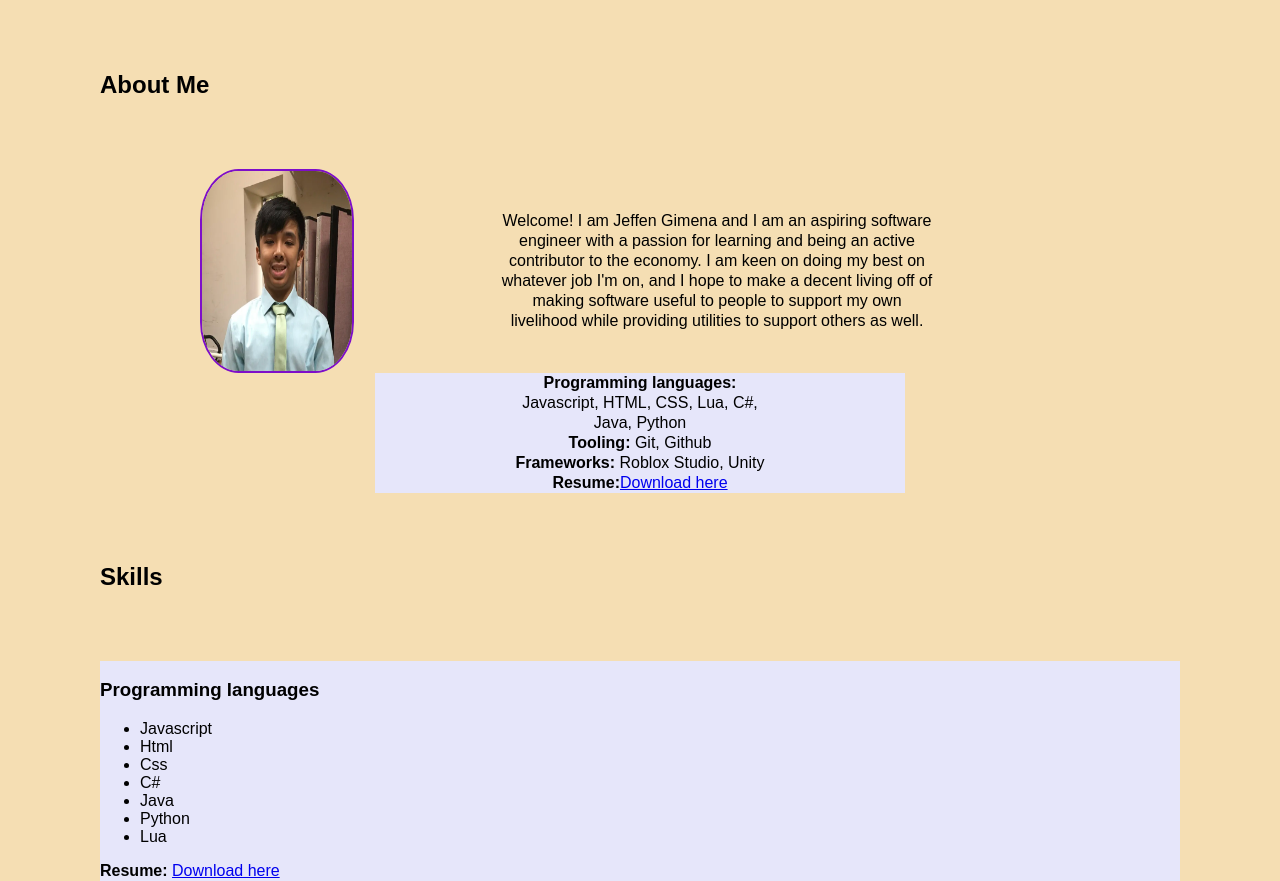
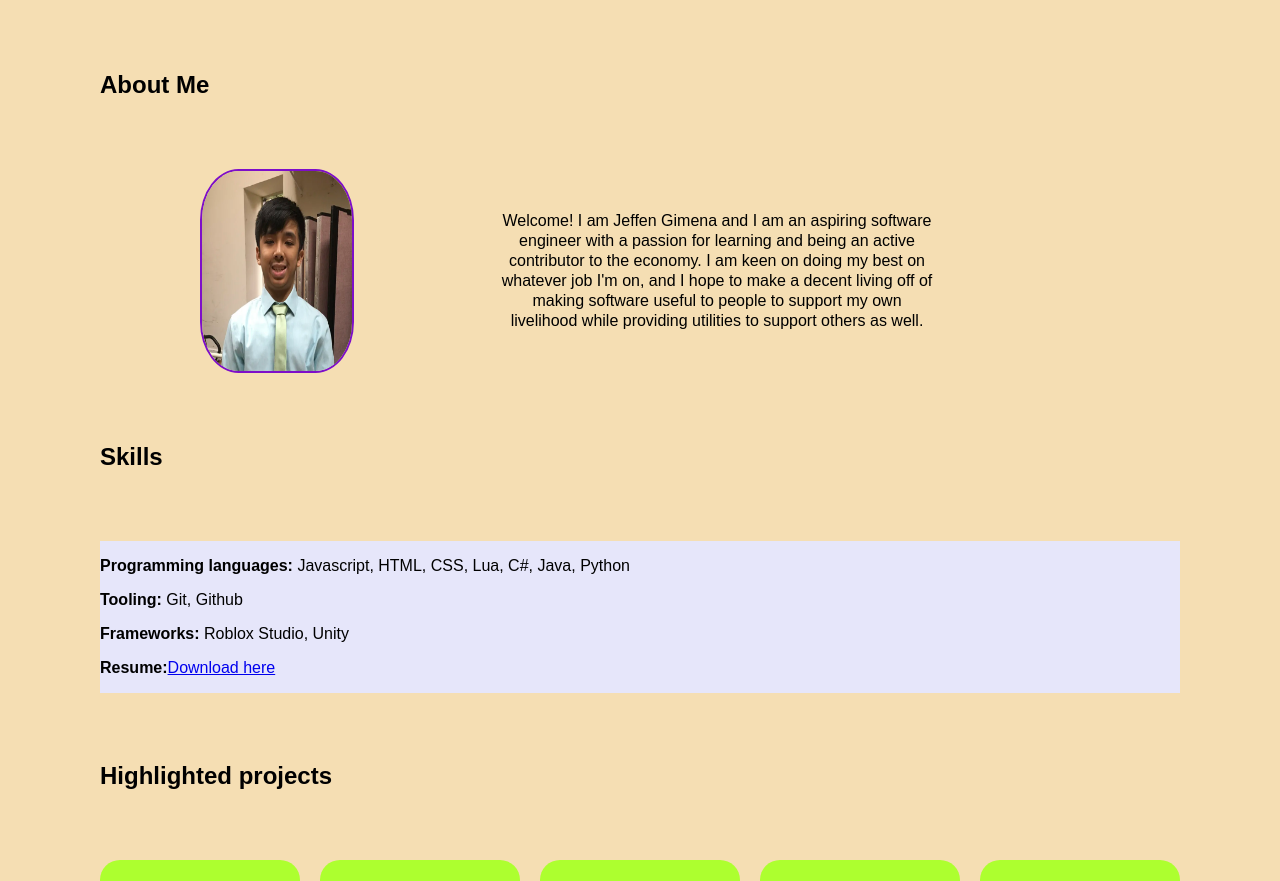
Before and after one commit to Jeffimenson/Jeffimenson.github.io, a plain HTML site: page index.html in a window 1280 px wide. Shown: the part 79-960 px from the top of the page. Drawn offline with Linux system fonts and the light colour scheme.

Commit message:
Fix resume link and delete extra skills section

```diff
--- a/index.html
+++ b/index.html
@@ -17,27 +17,14 @@
                  and I hope to make a decent living off of making software useful to people to support my own livelihood
                  while providing utilities to support others as well.
             </p>
-            <div class = "skills">
-                <p><b>Programming languages: </b>Javascript, HTML, CSS, Lua, C#, Java, Python</p>
-                <p><b>Tooling: </b> Git, Github</p>
-                <p><b>Frameworks: </b> Roblox Studio, Unity</p>
-                <p><b>Resume:</b><a href="resume.pdf">Download here</a></p>
-            </div>
         </div>
 
         <h2>Skills</h2>
         <div class="skills">
-            <h3>Programming languages</h3>
-            <ul>
-                <li>Javascript</li>
-                <li>Html</li>
-                <li>Css</li>
-                <li>C#</li>
-                <li>Java</li>
-                <li>Python</li>
-                <li>Lua</li>
-            </ul>
-            <p> <b>Resume: </b> <a href="#">Download here</a> </p>
+            <p><b>Programming languages: </b>Javascript, HTML, CSS, Lua, C#, Java, Python</p>
+            <p><b>Tooling: </b> Git, Github</p>
+            <p><b>Frameworks: </b> Roblox Studio, Unity</p>
+            <p><b>Resume:</b><a href="files/resume.pdf">Download here</a></p>
         </div>
 
         <h2>Highlighted projects</h2>
```
